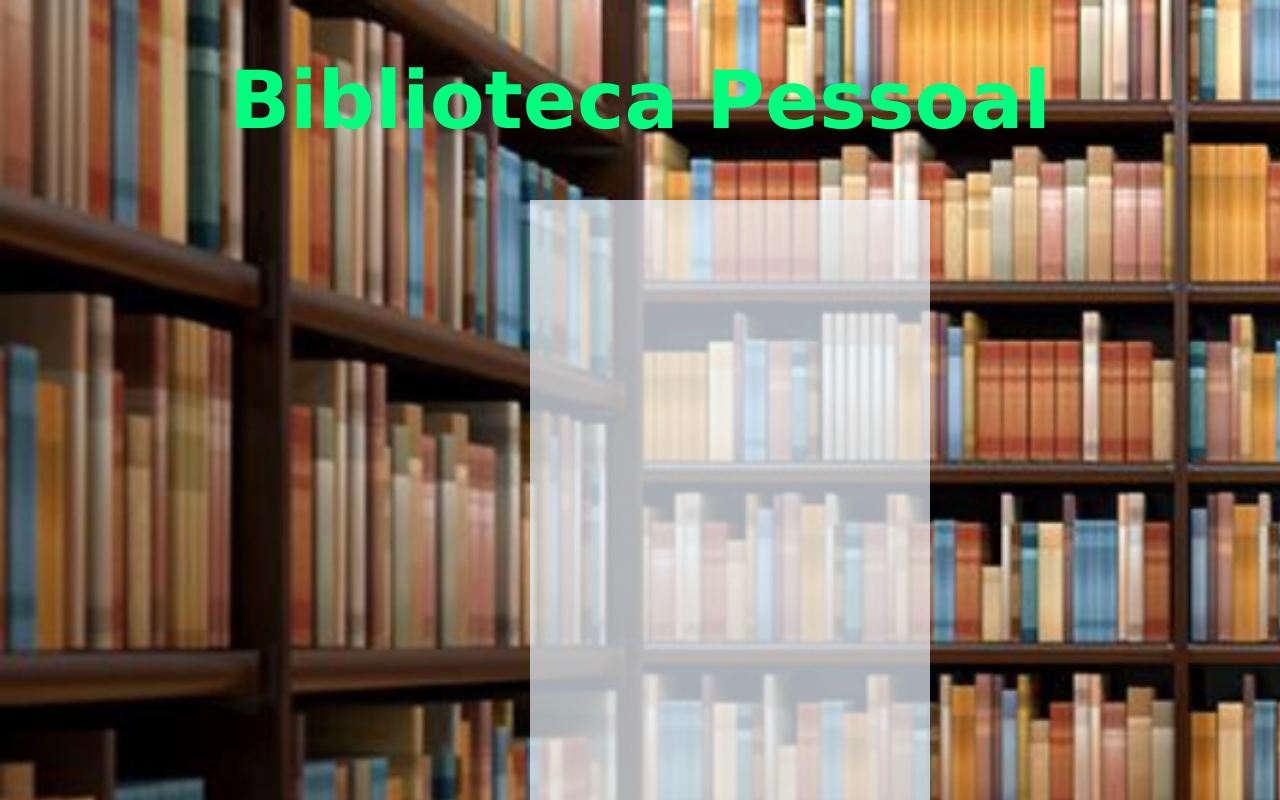
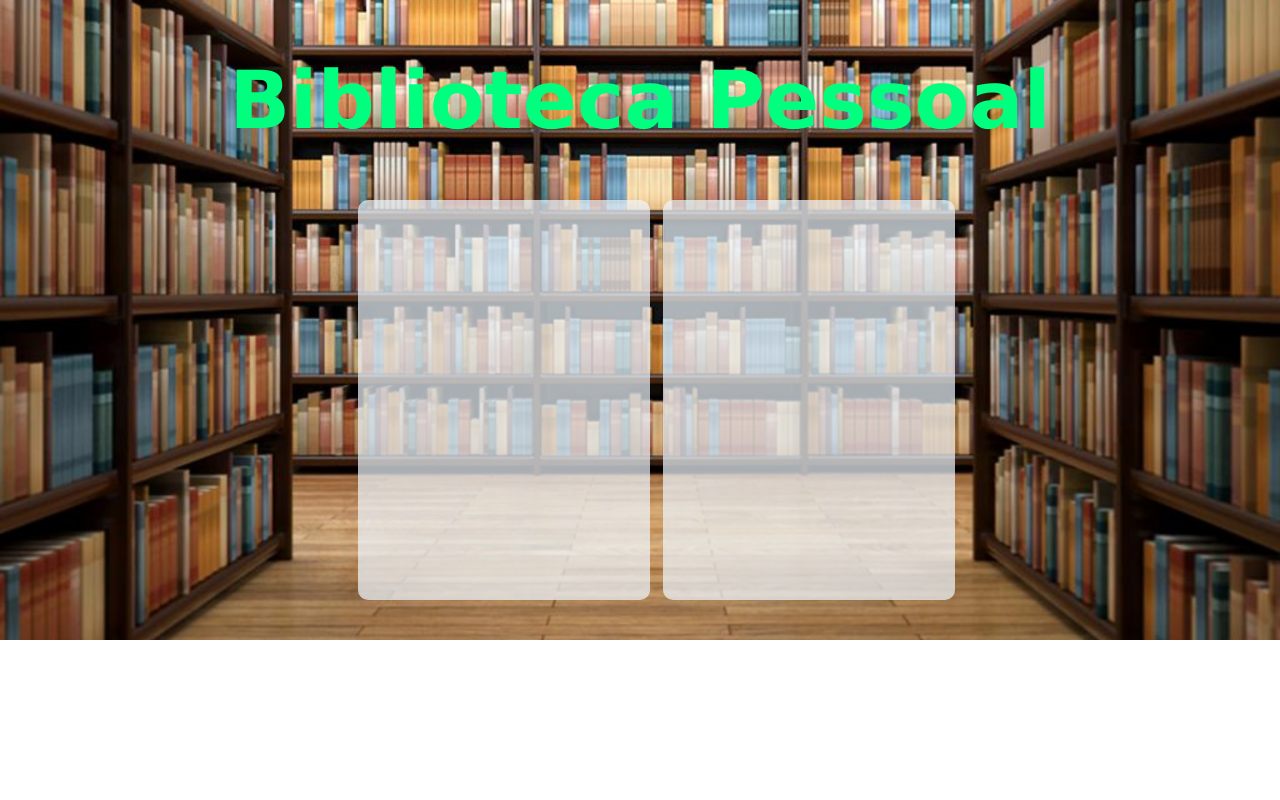
Before and after one commit to edymarfg/bibliotecapessoal-front, an Angular app: page / in a window 1280 px wide. Shown: the top 800 px of the page. Built offline with nearby package versions, Linux system fonts and the light colour scheme.

Commit message:
alterações.

```diff
--- a/angular.json
+++ b/angular.json
@@ -1,5 +1,8 @@
 {
   "$schema": "./node_modules/@angular/cli/lib/config/schema.json",
+  "cli": {
+    "analytics": false
+  },
   "version": 1,
   "newProjectRoot": "projects",
   "projects": {
--- a/src/app/cadastrar-livro-obtido/cadastrar-livro-obtido.component.html
+++ b/src/app/cadastrar-livro-obtido/cadastrar-livro-obtido.component.html
@@ -5,7 +5,7 @@
       <li><a routerLink="/livro-obtido">Livros</a></li>
     </ul>
   </div>
-  <h1>Cadastro de Livros Obtidos</h1>
+  <h1>Cadastre seus Livros</h1>
   <form class="form-box" [formGroup]="form" (ngSubmit)="cadastrar()">
     <input
       formControlName="titulo"
@@ -34,4 +34,6 @@
     <input formControlName="ano" placeholder="ano" type="text" maxlength="4" />
     <button type="submit" [disabled]="!form.valid">Cadastrar</button>
   </form>
+  <p>Result: {{ form.getRawValue() | json }}</p>
+  <p>Form é valido? {{ form.valid ? "Sim" : "Não" }}</p>
 </div>
--- a/src/app/cadastrar-livro-obtido/cadastrar-livro-obtido.component.ts
+++ b/src/app/cadastrar-livro-obtido/cadastrar-livro-obtido.component.ts
@@ -43,7 +43,7 @@ export class CadastrarLivroObtidoComponent implements OnInit {
   }
 
   private post(model: LivroObtidoModel): Observable<LivroObtidoModel> {
-    const url = 'http://localhost:8080/cliente/cadastrar';
+    const url = 'http://localhost:8080/livro-obtido/cadastrar';
     return this.http.post<LivroObtido>(url, model);
   }
 }
--- a/src/app/home/home.component.scss
+++ b/src/app/home/home.component.scss
@@ -2,16 +2,18 @@
   display: inline-block;
   background-color: aliceblue;
   padding: 50px;
-  margin-left: 530px;
-  width: 300px;
-  height: 500px;
+  margin-left: 28%;
+  width: 15%;
+  height: 300px;
+  border-radius: 10px;
 
   opacity: 0.7;
   &:hover {
     opacity: 1;
+    box-shadow: 0 0 0 2px #00ff7f;
   }
 }
 
 #box2 {
-  margin-left: 10px;
+  margin-left: 1%;
 }
--- a/src/app/livro-obtido/livro-obtido.component.html
+++ b/src/app/livro-obtido/livro-obtido.component.html
@@ -5,4 +5,12 @@
     <li><a routerLink="/consultar-livro-obtido">Consultar</a></li>
   </ul>
 </div>
+<h1>Seus Livros</h1>
+<div>
+  <div class="little-box" *ngFor="let livroObtido of list">
+    <p>{{ livroObtido.titulo }}</p>
+    <p>{{ livroObtido.autor }}</p>
+    <p>{{ livroObtido.porcentagemLido }}</p>
+  </div>
+</div>
 <div class="caixa"></div>
--- a/src/app/livro-obtido/livro-obtido.component.scss
+++ b/src/app/livro-obtido/livro-obtido.component.scss
@@ -0,0 +1,5 @@
+h1 {
+  text-align: left;
+  margin: auto 1%;
+  font-size: 50px;
+}
--- a/src/app/livro-obtido/livro-obtido.component.ts
+++ b/src/app/livro-obtido/livro-obtido.component.ts
@@ -1,15 +1,26 @@
+import { LivroObtido } from './../domain/livro-obtido';
 import { Component, OnInit } from '@angular/core';
+import { Observable } from 'rxjs';
+import { HttpClient } from '@angular/common/http';
 
 @Component({
   selector: 'app-livro-obtido',
   templateUrl: './livro-obtido.component.html',
-  styleUrls: ['./livro-obtido.component.scss']
+  styleUrls: ['./livro-obtido.component.scss'],
 })
 export class LivroObtidoComponent implements OnInit {
+  list: LivroObtido[] = [];
 
-  constructor() { }
+  constructor(private http: HttpClient) {}
 
   ngOnInit(): void {
+    this.get().subscribe((domains: LivroObtido[]) => {
+      this.list = domains;
+    });
   }
 
+  private get(): Observable<LivroObtido[]> {
+    const url = 'http://localhost:8080/cliente/consultar';
+    return this.http.get<LivroObtido[]>(url);
+  }
 }
--- a/src/styles.scss
+++ b/src/styles.scss
@@ -2,6 +2,7 @@
 body {
   padding: 0;
   margin: 0;
+  width: 100%;
   background-image: url("assets/biblioteca.png");
   background-repeat: no-repeat;
   background-size: cover;
@@ -48,7 +49,7 @@ h1 {
   background-color: #00ff7f;
   border-radius: 10px;
   input {
-    width: 500px;
+    width: 100%;
     font-size: 30px;
     border-radius: 10px;
     margin-top: 5px;
```
Also changed, not shown: 1 other file (tests, documents, lock files or other folders).
